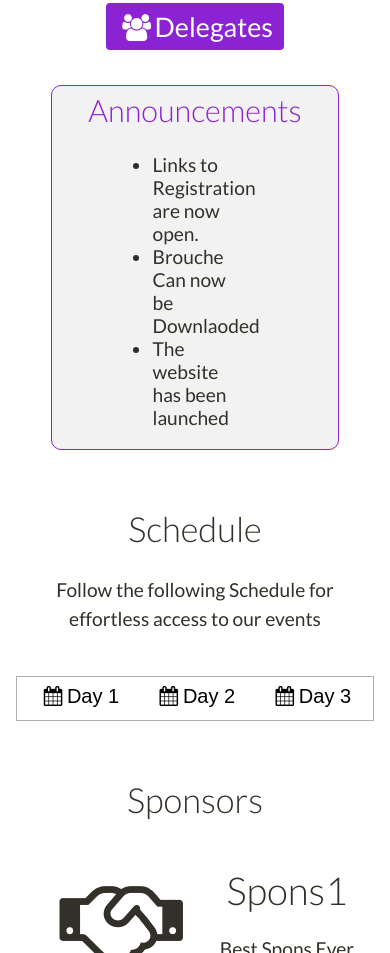
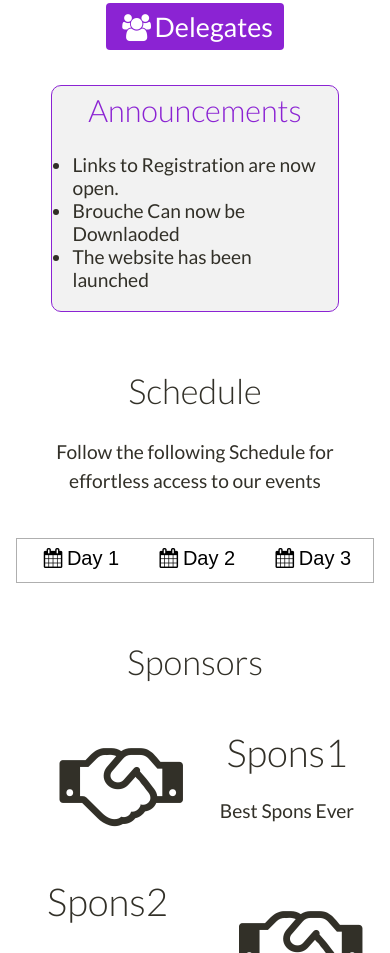
Before and after one commit to gmunc-iitkgp/website, a plain HTML site: page index.html in a window 390 px wide. Shown: the part 1712-2665 px from the top of the page. Drawn offline with Linux system fonts and the light colour scheme; a web font is replaced by a local one.

Commit message:
Fixed the announcements for mobilEE

```diff
--- a/sass/main.scss
+++ b/sass/main.scss
@@ -445,6 +445,9 @@ html{
                 }
                 ul{
                     padding: 0 100px 0 100px;
+                    @media #{$mobile} {
+                        padding: 0 20px;
+                    }
                 }
             }
 
```
Also changed, not shown: css/main.css, 1 other file.
